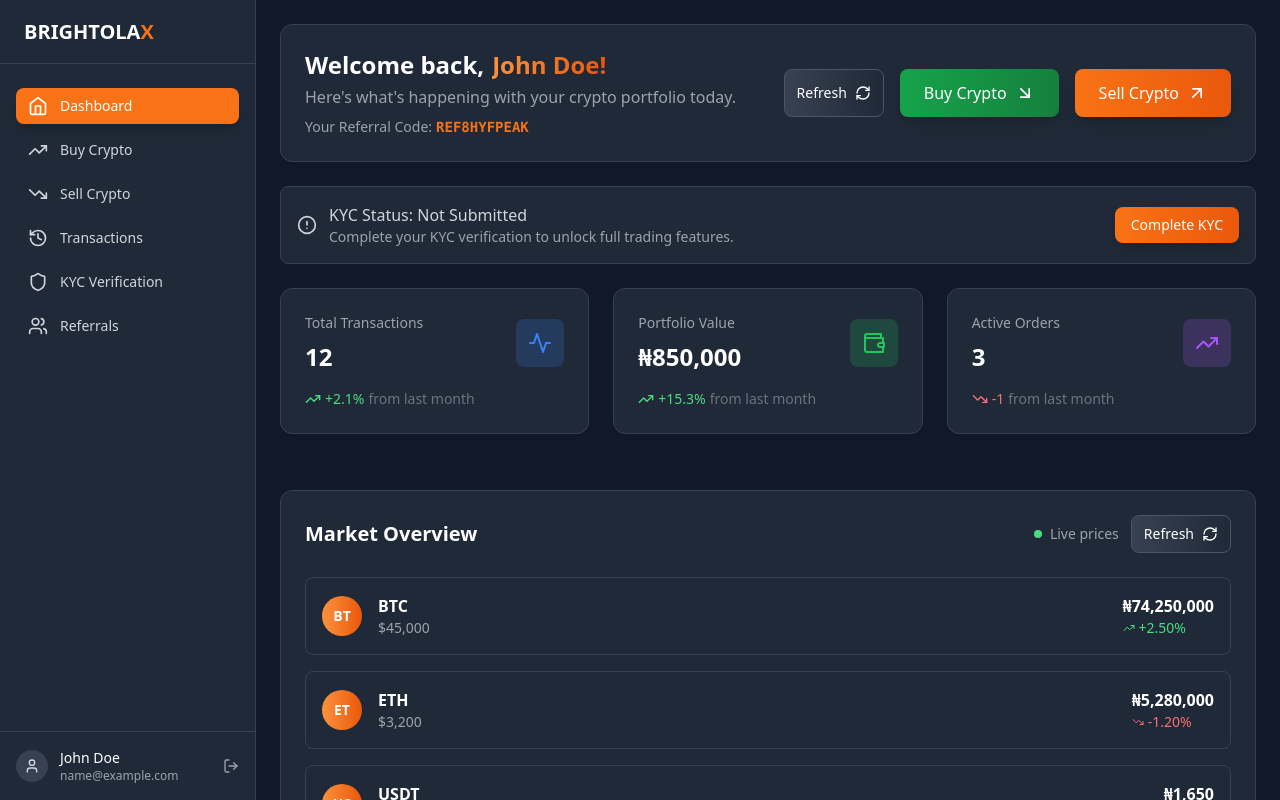
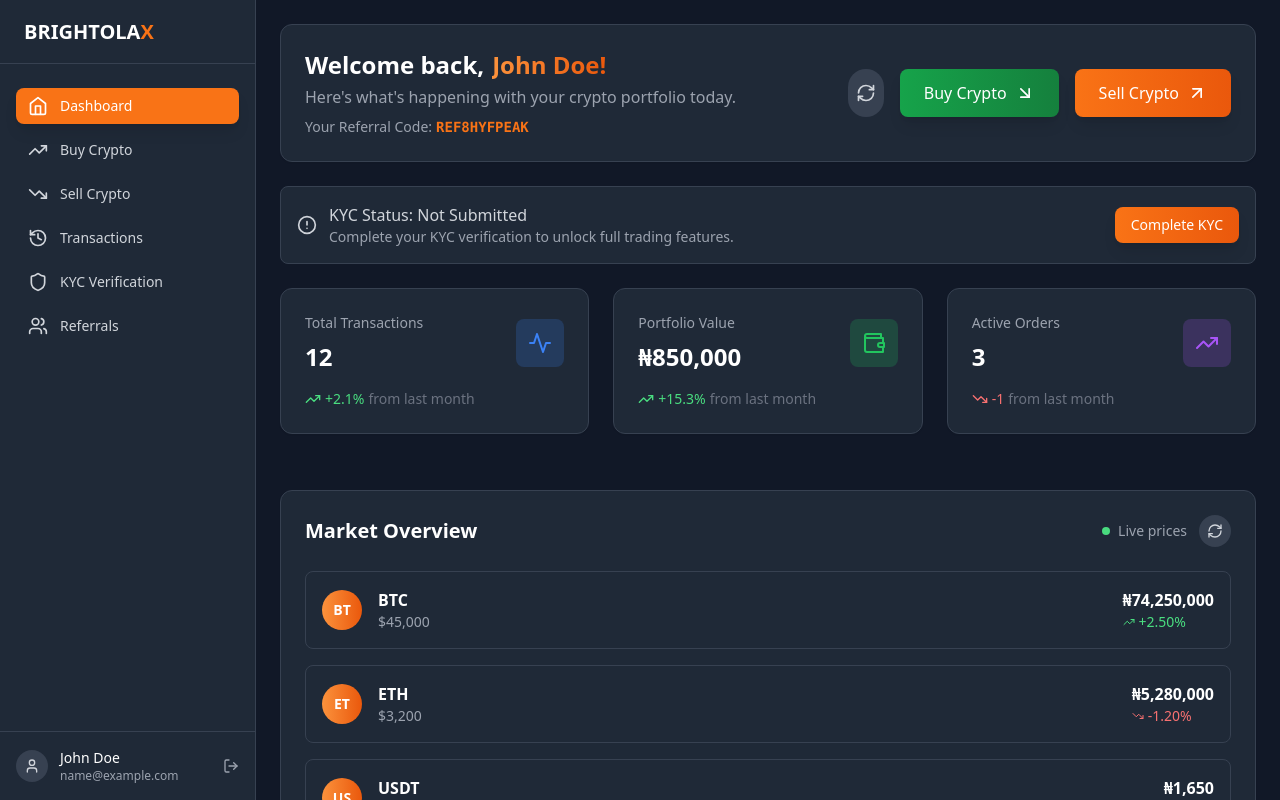
Before and after one commit to Nonce-firewal/BrightolaCryptoExchange, a React (Vite) app: page /login/ in a window 1280 px wide. Both pictures are taken after typing "name@example.com", "Sample123" into the empty fields and a click on the button "Sign in". Shown: the top 800 px of the page. Built offline with nearby package versions, Linux system fonts and the light colour scheme.

Commit message:
Update Dashboard Refresh Button

```diff
--- a/src/pages/user/Dashboard.tsx
+++ b/src/pages/user/Dashboard.tsx
@@ -162,11 +162,13 @@ const Dashboard: React.FC = () => {
             <div className={`mt-4 lg:mt-0 flex space-x-4 transition-all duration-700 delay-900 ${
               headerVisible ? 'opacity-100 translate-x-0' : 'opacity-0 translate-x-8'
             }`}>
-              <RefreshButton
-                onRefresh={handleRefresh}
-                loading={isRefreshing}
-                size="sm"
-              />
+              <button
+                onClick={handleRefresh}
+                className={`p-2 rounded-full bg-gray-700 text-gray-300 hover:bg-gray-600 hover:text-white transition-all duration-300 ${isRefreshing ? 'animate-spin' : 'hover:scale-110'}`}
+                title="Refresh data"
+              >
+                <RefreshCw className="w-5 h-5" />
+              </button>
               <Link to="/buy">
                 <AnimatedButton
                   variant="success"
@@ -279,11 +281,13 @@ const Dashboard: React.FC = () => {
                 <div className="w-2 h-2 bg-green-400 rounded-full mr-2 animate-pulse"></div>
                 Live prices
               </span>
-              <RefreshButton
-                onRefresh={handleRefresh}
-                loading={isRefreshing}
-                size="sm"
-              />
+              <button
+                onClick={handleRefresh}
+                className={`p-2 rounded-full bg-gray-700 text-gray-300 hover:bg-gray-600 hover:text-white transition-all duration-300 ${isRefreshing ? 'animate-spin' : 'hover:scale-110'}`}
+                title="Refresh prices"
+              >
+                <RefreshCw className="w-4 h-4" />
+              </button>
             </div>
           </div>
 
```
